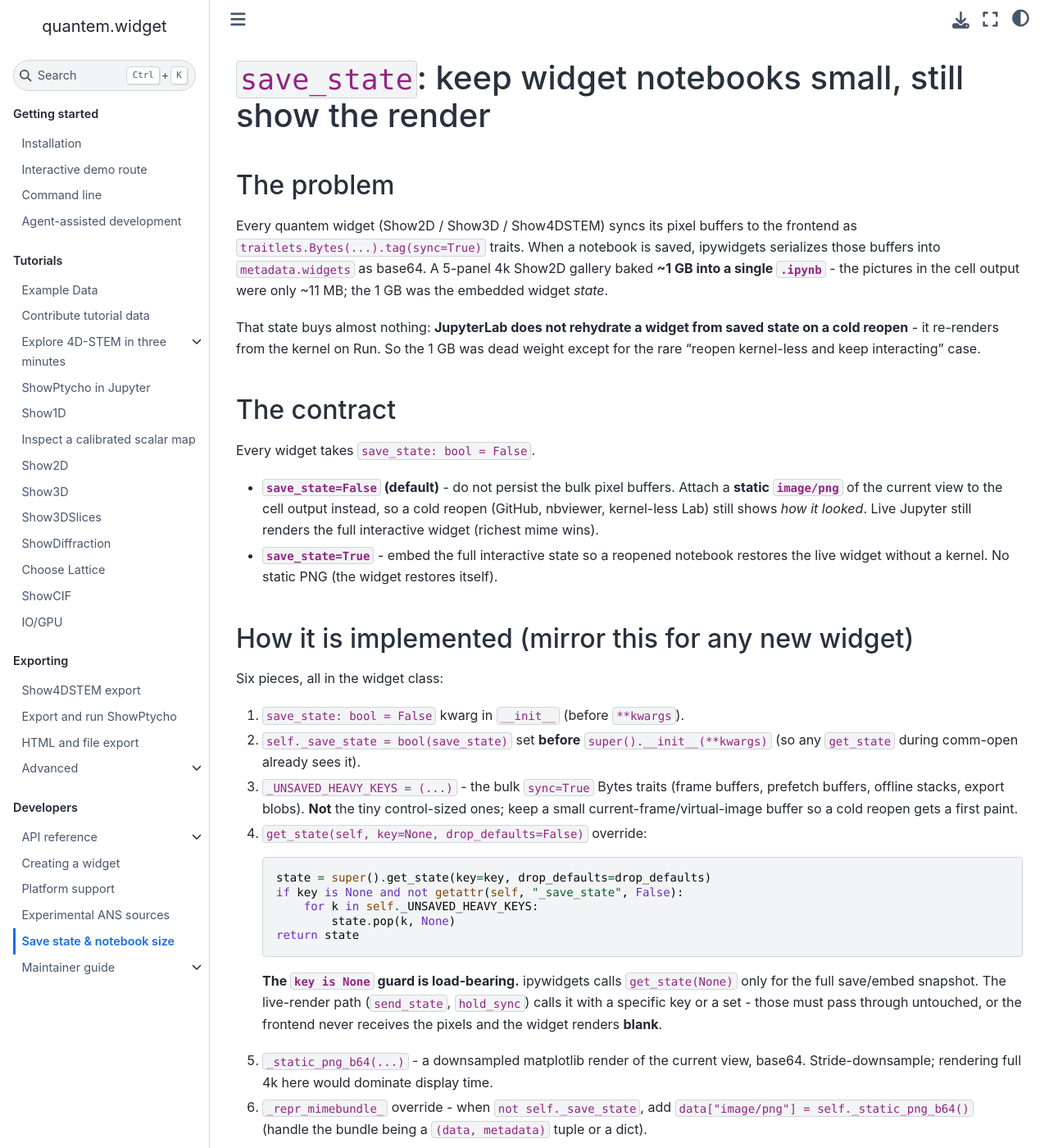
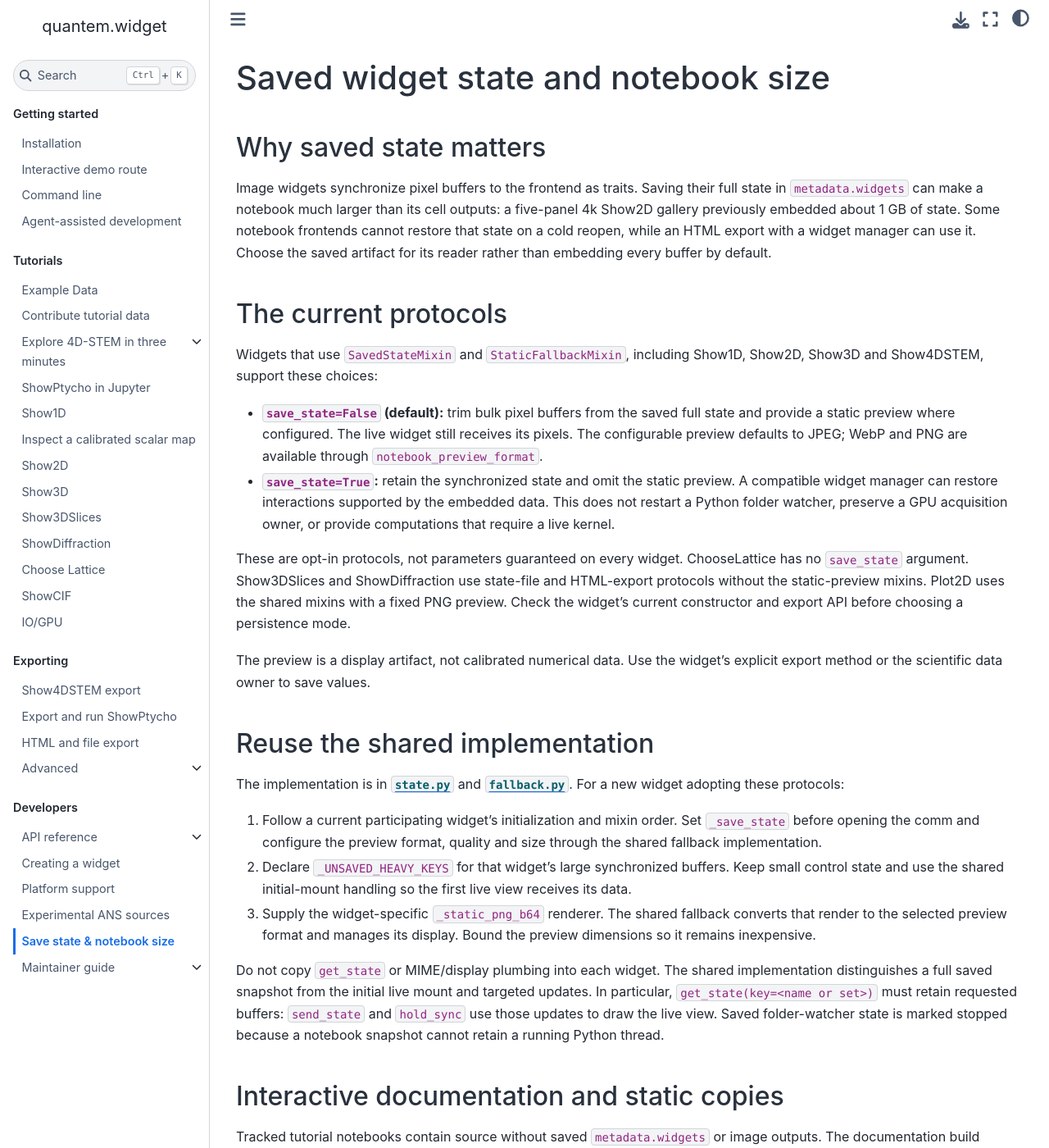
Before and after one commit to bobleesj/quantem.widget, a Jupyter Book: the page built from docs/developer/save-state-and-notebook-size.md, in a window 1280 px wide and 1400 px high. Shown: the whole window at 82% size. Built offline with Jupyter Book 1.0.4 settings and Sphinx 7.4.7 and the Sphinx Book theme 1.1.4, drawn with Linux system fonts in a browser that asks for light colours; some of the changed text lies outside the part shown.

Commit message:
docs: align export and saved-state guidance with current behavior

````diff
--- a/docs/cli.md
+++ b/docs/cli.md
@@ -1,7 +1,7 @@
 # Command line
 
 Installing `quantem.widget` adds the `quantem` command with two subcommands:
-`show4dstem` opens 4D-STEM masters without a notebook, and `github` makes a
+`show4dstem` opens 4D-STEM acquisitions or creates a viewer notebook, and `github` makes a
 widget notebook displayable in GitHub's static preview.
 
 ```bash
@@ -9,6 +9,7 @@
 quantem show4dstem a_master.h5 b_master.h5     # several masters    -> one comparison viewer
 quantem show4dstem ./masters/ --html           # 4D-STEM            -> shareable offline HTML
 quantem show4dstem ./masters/ --watch          # live folder        -> notebook that appends new masters
+quantem show4dstem a.qem b.qem --html           # native QEM files   -> browser viewer folder
 quantem github tutorial_github.ipynb --no-execute # optional static copy for GitHub preview
 ```
 
@@ -21,19 +22,21 @@
 | Command | Input | Output |
 |---|---|---|
 | `quantem show4dstem <master(s) / folder>` | one or more `*_master.h5` | a live Show4DSTEM notebook (or `--html`) |
+| `quantem show4dstem <file.qem ...> --html` | one or more native `.qem` files | a WebGPU folder that reads the encoded acquisitions |
 | `quantem github <notebook.ipynb>` | an optional static copy of a notebook | strips widget state and embeds compressed pictures for GitHub's notebook preview |
 
-**4D-STEM** opens a live, kernel-backed notebook by default (full real-time
-interaction; each master stays encoded on the GPU at full detector sampling);
-`--html` instead writes an **offline WebGPU browser folder**: drag detectors,
-switch BF/ABF/ADF, pan diffraction, all with no kernel. Full-detector WebGPU
-exports keep compressed HDF5 files beside the viewer. Open `index.html` and
-grant the data folder when prompted, or double-click `Show4DSTEM.command` to
-serve that same folder locally without a grant click.
+**HDF5 acquisitions** open a live, kernel-backed notebook by default, at full
+detector sampling. Supported acquisitions stay encoded on the GPU when the
+accelerated loader is available. `--html --backend webgpu` instead writes a
+**browser folder** that reads compressed HDF5 files beside the viewer: drag
+detectors, switch BF/ABF/ADF, and pan diffraction without a Python kernel.
+Open `index.html` and grant the data folder when prompted, or double-click
+`Show4DSTEM.command` to serve that same folder locally. With `--backend auto`,
+an HDF5 `--html` export packs the counts in Python into HTML.
 
 Several masters (a folder, or listed explicitly) open as **one comparison
 viewer**: a live notebook shows one virtual image per master with a shared
-detector ROI, and an HTML export adds a Dataset slider to flip between scans.
+detector ROI, and a WebGPU folder export adds a Dataset slider to flip between scans.
 WebGPU HDF5 folders use anonymous local links such as `dataset_00_master.h5`
 and `dataset_00_data_*.h5`; rerunning the CLI replaces the generated viewer
 folder so stale HTML and metadata do not survive.
@@ -84,6 +87,22 @@
 See [Show4DSTEM export recipes](tutorials/show4dstem_export) for the decision
 table.
 
+### Native QEM acquisitions
+
+Pass existing `.qem` files directly when exporting encoded acquisitions:
+
+```bash
+quantem show4dstem a.qem b.qem --html --out ./viewer
+```
+
+This route writes a WebGPU viewer folder and links the unchanged inputs under
+`qem/`, retaining their input order. It does not unpack and repack the counts in
+Python. Serve the exported folder over HTTP to stream the files, or open its
+`index.html` and select the linked local files when prompted. Keep the viewer
+and its input files together when sharing; local symlinks alone do not copy
+their targets to another machine. This route requires `--html`; HDF5 packing
+options such as detector binning do not transform native QEM inputs.
+
 ## GitHub preview copy
 
 GitHub's notebook renderer does not run widget JavaScript. `quantem github`
@@ -105,7 +124,7 @@
 | `--bin N` | `--html` packed in Python: detector mean-bin factor (default 1). `--backend webgpu` and live notebooks require 1 |
 | `--backend auto/webgpu` | `auto` (default) loads onto CUDA, Apple MPS or the CPU, whichever the machine has; `webgpu` with `--html` writes a browser-owned full-detector HDF5-backed viewer |
 | `--count N` | require and load exactly this many compatible masters from the input |
-| `--dtype auto/uint8/uint16` | `--html` packed or browser-decoded dtype; `uint8` is compact browse, `uint16` keeps the wider detector-count range |
+| `--dtype auto/uint8/uint16` | HDF5 HTML dtype; Python packing defaults to `auto`, choosing uint8 when counts fit and uint16 otherwise. An explicit uint8 choice is for compact browsing. Native QEM keeps its stored dtype |
 | `--serve` | open via a local HTTP server even for self-contained files (tunnelable URL) |
 | `--html` | write the offline-WebGPU HTML instead of a notebook |
 | `--watch`, `--watch-interval S` | folder: write a live viewer notebook that opens the ready masters and appends new ones |
@@ -126,7 +145,9 @@
 ```
 
 uses browser WebGPU and writes a double-clickable HDF5-backed folder without
-copying raw data. Without `--backend webgpu`, `--html` packs the array in
-Python; `--bin N` with `N > 1` then **mean-bins** (not sums) the detector so the
-bright field never clips at uint8. See [Load and I/O](api/io) for the backend
-details.
+copying raw data. Without `--backend webgpu`, an HDF5 `--html` export packs the
+array in Python. `--bin N` with `N > 1` mean-bins the detector as an explicit
+sampling reduction; the resulting values can still exceed 255. Keep the default
+`--dtype auto` for range-based Python packing, or choose `uint16` when the wider
+detector-count range is needed. Binning alone does not guarantee uint8 safety.
+See [Load and I/O](api/io) for the backend details.
--- a/docs/developer/save-state-and-notebook-size.md
+++ b/docs/developer/save-state-and-notebook-size.md
@@ -1,99 +1,99 @@
-# `save_state`: keep widget notebooks small, still show the render
+# Saved widget state and notebook size
 
-## The problem
+## Why saved state matters
 
-Every quantem widget (Show2D / Show3D / Show4DSTEM) syncs its pixel buffers to the
-frontend as `traitlets.Bytes(...).tag(sync=True)` traits. When a notebook is saved,
-ipywidgets serializes those buffers into `metadata.widgets` as base64. A 5-panel 4k
-Show2D gallery baked **~1 GB into a single `.ipynb`** - the pictures in the cell output
-were only ~11 MB; the 1 GB was the embedded widget *state*.
+Image widgets synchronize pixel buffers to the frontend as traits. Saving their
+full state in `metadata.widgets` can make a notebook much larger than its cell
+outputs: a five-panel 4k Show2D gallery previously embedded about 1 GB of state.
+Some notebook frontends cannot restore that state on a cold reopen, while an
+HTML export with a widget manager can use it. Choose the saved artifact for its
+reader rather than embedding every buffer by default.
 
-That state buys almost nothing: **JupyterLab does not rehydrate a widget from saved
-state on a cold reopen** - it re-renders from the kernel on Run. So the 1 GB was dead
-weight except for the rare "reopen kernel-less and keep interacting" case.
+## The current protocols
 
-## The contract
+Widgets that use `SavedStateMixin` and `StaticFallbackMixin`, including Show1D,
+Show2D, Show3D and Show4DSTEM, support these choices:
 
-Every widget takes `save_state: bool = False`.
+- **`save_state=False` (default):** trim bulk pixel buffers from the saved full
+  state and provide a static preview where configured. The live widget still
+  receives its pixels. The configurable preview defaults to JPEG; WebP and PNG
+  are available through `notebook_preview_format`.
+- **`save_state=True`:** retain the synchronized state and omit the static
+  preview. A compatible widget manager can restore interactions supported by
+  the embedded data. This does not restart a Python folder watcher, preserve a
+  GPU acquisition owner, or provide computations that require a live kernel.
 
-- **`save_state=False` (default)** - do not persist the bulk pixel buffers. Attach a
-  **static `image/png`** of the current view to the cell output instead, so a cold
-  reopen (GitHub, nbviewer, kernel-less Lab) still shows *how it looked*. Live Jupyter
-  still renders the full interactive widget (richest mime wins).
-- **`save_state=True`** - embed the full interactive state so a reopened notebook
-  restores the live widget without a kernel. No static PNG (the widget restores itself).
+These are opt-in protocols, not parameters guaranteed on every widget.
+ChooseLattice has no `save_state` argument. Show3DSlices and ShowDiffraction use
+state-file and HTML-export protocols without the static-preview mixins. Plot2D
+uses the shared mixins with a fixed PNG preview. Check the widget's current
+constructor and export API before choosing a persistence mode.
 
-## How it is implemented (mirror this for any new widget)
+The preview is a display artifact, not calibrated numerical data. Use the
+widget's explicit export method or the scientific data owner to save values.
 
-Six pieces, all in the widget class:
+## Reuse the shared implementation
 
-1. `save_state: bool = False` kwarg in `__init__` (before `**kwargs`).
-2. `self._save_state = bool(save_state)` set **before** `super().__init__(**kwargs)`
-   (so any `get_state` during comm-open already sees it).
-3. `_UNSAVED_HEAVY_KEYS = (...)` - the bulk `sync=True` Bytes traits (frame buffers,
-   prefetch buffers, offline stacks, export blobs). **Not** the tiny control-sized ones;
-   keep a small current-frame/virtual-image buffer so a cold reopen gets a first paint.
-4. `get_state(self, key=None, drop_defaults=False)` override:
-   ```python
-   state = super().get_state(key=key, drop_defaults=drop_defaults)
-   if key is None and not getattr(self, "_save_state", False):
-       for k in self._UNSAVED_HEAVY_KEYS:
-           state.pop(k, None)
-   return state
-   ```
-   **The `key is None` guard is load-bearing.** ipywidgets calls `get_state(None)` only
-   for the full save/embed snapshot. The live-render path (`send_state`, `hold_sync`)
-   calls it with a specific key or a set - those must pass through untouched, or the
-   frontend never receives the pixels and the widget renders **blank**.
-5. `_static_png_b64(...)` - a downsampled matplotlib render of the current view, base64.
-   Stride-downsample; rendering full 4k here would dominate display time.
-6. `_repr_mimebundle_` override - when `not self._save_state`, add
-   `data["image/png"] = self._static_png_b64()` (handle the bundle being a
-   `(data, metadata)` tuple or a dict).
+The implementation is in
+[`state.py`](https://github.com/electronmicroscopy/quantem.widget/blob/main/src/quantem/widget/state.py)
+and [`fallback.py`](https://github.com/electronmicroscopy/quantem.widget/blob/main/src/quantem/widget/fallback.py).
+For a new widget adopting these protocols:
 
-### Per-widget heavy keys (as of this writing - verify against the source)
+1. Follow a current participating widget's initialization and mixin order.
+   Set `_save_state` before opening the comm and configure the preview format,
+   quality and size through the shared fallback implementation.
+2. Declare `_UNSAVED_HEAVY_KEYS` for that widget's large synchronized buffers.
+   Keep small control state and use the shared initial-mount handling so the
+   first live view receives its data.
+3. Supply the widget-specific `_static_png_b64` renderer. The shared fallback
+   converts that render to the selected preview format and manages its display.
+   Bound the preview dimensions so it remains inexpensive.
 
-| widget | `_UNSAVED_HEAVY_KEYS` | static PNG source |
-|---|---|---|
-| Show2D | `frame_bytes`, `panel_stack_bytes`, `export_payload`, `_detail_bytes` | the N panels in `_data` |
-| Show3D | `_offline_stack`, `_offline_float_stack`, `export_payload` | evenly-spaced slices of the z-stack |
-| Show4DSTEM | `_offline_stack`, `export_payload` | the virtual (BF/ADF) image |
+Do not copy `get_state` or MIME/display plumbing into each widget. The shared
+implementation distinguishes a full saved snapshot from the initial live mount
+and targeted updates. In particular, `get_state(key=<name or set>)` must retain
+requested buffers: `send_state` and `hold_sync` use those updates to draw the
+live view. Saved folder-watcher state is marked stopped because a notebook
+snapshot cannot retain a running Python thread.
 
-## Executing notebooks small (the other half)
+## Interactive documentation and static copies
 
-The `get_state` trim covers the Python embed path, but two more things bite when you run
-notebooks non-interactively:
+Tracked tutorial notebooks contain source without saved `metadata.widgets` or
+image outputs. The documentation build executes them afresh and captures the
+interactive state in the generated site. Keep that workflow intact; disabling
+state capture during the docs build can leave blank or static-only tutorials.
 
-- **`metadata.widgets` is sticky.** `nbconvert` does *not* clear an existing
-  `metadata.widgets`, so a stale 1 GB blob rides along every rerun even with
-  `store_widget_state=False`. **Clear it first** if a prior run bloated it:
-  ```python
-  nb["metadata"].pop("widgets", None)
-  ```
-- The bulk data also rides the **comm buffers** the widget sends to render (nbconvert
-  records them). Run without persisting those:
-  ```bash
-  jupyter nbconvert --to notebook --execute --inplace \
-      --ExecutePreprocessor.store_widget_state=False <nb>
-  ```
-  With `save_state=False`, the static PNG in the cell output preserves the visual.
+For a separate static GitHub preview, make a copy outside `docs/tutorials/` and
+follow [GitHub preview copy](../cli.md#github-preview-copy). Never run
+`quantem github` in place on canonical documentation notebooks.
 
-## Verifying a change to this code (the drive-test protocol)
+For a local execution that deliberately needs only static previews, copy the
+notebook first. Clear any existing `metadata.widgets` from that copy before
+running it: `store_widget_state=False` does not remove old embedded state.
+Then execute the copy without capturing new widget state:
 
-A screenshot-only pass can miss a blank render, and a size-only pass can miss a broken
-save. Verify **both halves**:
+```bash
+jupyter nbconvert --to notebook --execute --inplace \
+    --ExecutePreprocessor.store_widget_state=False analysis_static.ipynb
+```
 
-1. **Render path intact (browser-free, deterministic):** for `save_state=False`, assert
-   `heavy_key in get_state(heavy_key)` (targeted survives) while
-   `heavy_key not in get_state(None)` (full snapshot trimmed). This is the exact
-   mechanism that delivers pixels to the frontend; if the targeted lookup keeps the key,
-   live render works.
-2. **Visual oracle (browser-free):** execute on real data, extract the cell's
-   `image/png`, and *look at it*. Confirm the panels are the real render, not blank.
-3. **Live browser drive (when the environment allows headed Chrome):** open the notebook
-   on `:1`, Run the cell, screenshot the mounted canvas, vision-confirm. This is the only
-   check that exercises the real JS render path; do it when a real GPU + headed Chrome is
-   available (see the `widget-drive` skill).
+Inspect the result: static previews exist only for widgets supporting that
+protocol, and frontends differ in their handling of image and widget outputs.
+This command does not certify an interactive documentation build.
 
-The regression shield for steps 1-2 lives in `tests/test_save_state.py` (5 invariants ×
-3 widgets). Extend it whenever a new widget adopts `save_state`.
+## Verify both saving and live rendering
+
+1. **State contract:** with `save_state=False`, verify full saved state omits
+   declared heavy buffers while targeted key and key-set updates retain them.
+   Verify the initial mount separately, plus full state when `save_state=True`.
+2. **Static preview:** decode the configured image MIME output and inspect it.
+   Check JPEG, WebP or PNG as applicable; do not assume every widget emits PNG.
+3. **Live browser:** execute the notebook, inspect the mounted widget, change a
+   control and confirm pixels update. Source-only assertions cannot prove the
+   JavaScript render path. Also check a cold reopen and the intended HTML export.
+
+[`tests/test_save_state.py`](https://github.com/electronmicroscopy/quantem.widget/blob/main/tests/test_save_state.py)
+checks participating widgets, preview formats and saved-state behavior. Extend
+protocol tests when adding a participant, and run the repository's notebook
+size guards before publishing. A small notebook and a rendered screenshot alone
+do not establish that its live interaction works.
````
Also changed, not shown: docs/developer/widget-creation.md (+1 -1 lines), docs/intro.md (+15 -10 lines).
